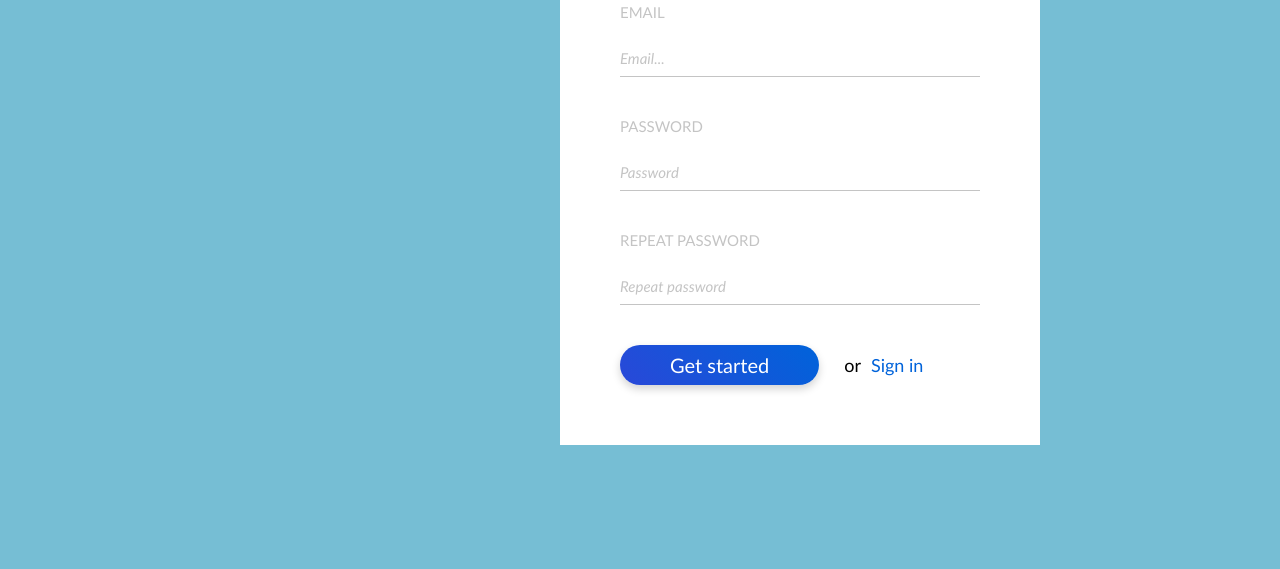
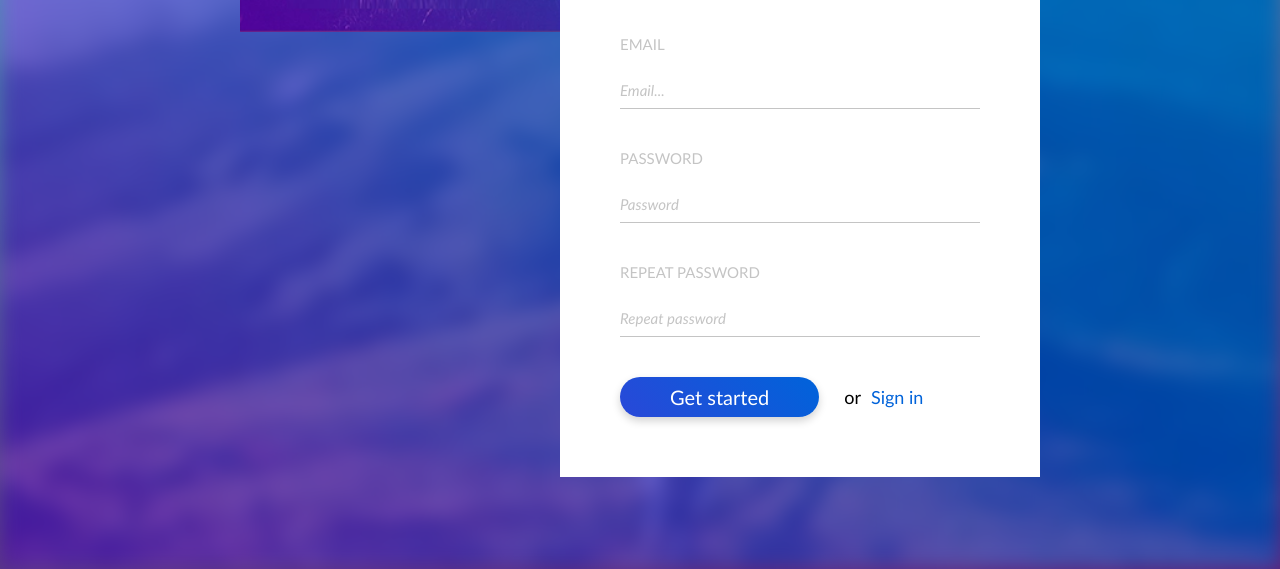
Before and after one commit to VirdzinijaG/4-sign-up, a plain HTML site: page index.html in a window 1280 px wide. Shown: the part 231-800 px from the top of the page. Drawn offline with Linux system fonts and the light colour scheme.

Commit message:
Backround blur side shadow

```diff
--- a/css/main.css
+++ b/css/main.css
@@ -8,15 +8,27 @@ body * {
 }
 
 body {
-    background-color: #76BED4;
+    background-color: #2c59ad;
+    background: linear-gradient(171deg,#43B0C4 0%,#631E75 100%);
 
+}
+.backround {
+    display: inline-block;
+    width: 100%;
+    height: 100vh;
+    background-image: url(../img/Untitled.png);
+    background-size: cover;
+    background-position: center;
+    filter: blur(10px);
 }
 
 main {
     display: inline-block;
     width: 800px;
-    margin-top: 60px;
-    margin-left: calc(50% - 400px);
+    position: absolute;
+    top: 50%;
+    left: 50%;
+    transform: translate(-50%, -50%);
 }
 
 .left-column {
--- a/index.html
+++ b/index.html
@@ -13,7 +13,7 @@
 </head>
 
 <body>
-
+<div class="backround"></div>
     <main>
         <div class="left-column">
             <h1 class="main-title">Sign up</h1>
```
